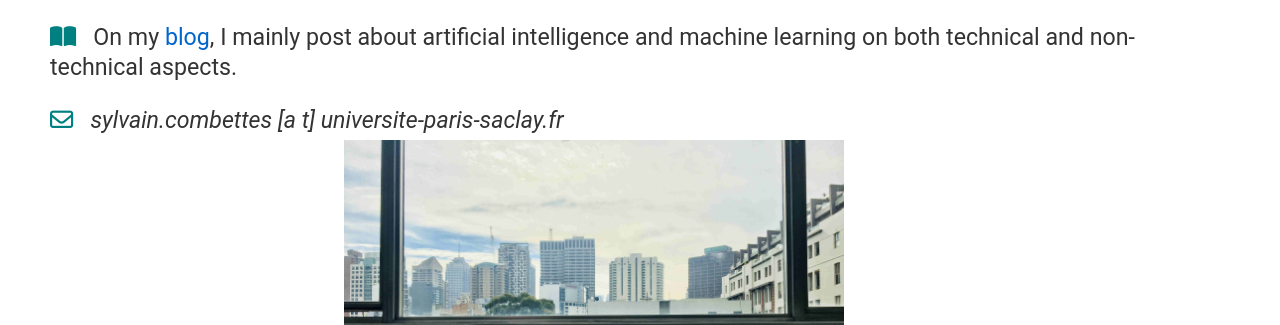
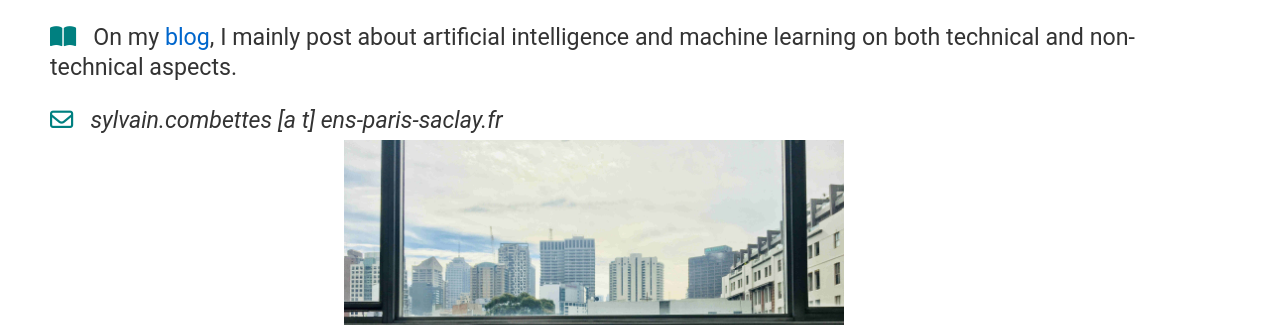
Before and after one commit to sylvaincom/sylvaincom.github.io, a Jekyll site: the page built from index.html, in a window 1280 px wide. Shown: the part 372-697 px from the top of the page. Built offline with Jekyll 4.4.1, drawn with Linux system fonts in a browser that asks for light colours; nearby versions of some CDN libraries.

Commit message:
Updating the email

```diff
--- a/cv/index.html
+++ b/cv/index.html
@@ -13,7 +13,7 @@ title: Sylvain Combettes' CV
     </div>
 
     <div class="column">
-    <p> <i class="far fa-envelope" style="color:#008080"></i> &nbsp; <i>sylvain.combettes [a t] universite-paris-saclay.fr</i></p>
+    <p> <i class="far fa-envelope" style="color:#008080"></i> &nbsp; <i>sylvain.combettes [a t] ens-paris-saclay.fr</i></p>
 
     <p> <i class="fas fa-briefcase" style="color:#008080"></i> &nbsp; I am a first-year PhD student at <a href="https://en.wikipedia.org/wiki/%C3%89cole_normale_sup%C3%A9rieure_Paris-Saclay" target="_blank">École Normale Supérieure Paris-Saclay</a> in Data Science applied to biomedical time series, advised by <a href="http://www.laurentoudre.fr/" target="_blank">Laurent Oudre</a> and <a href="https://charles.doffy.net" target="_blank">Charles Truong</a>.</p>
 
--- a/index.html
+++ b/index.html
@@ -16,7 +16,7 @@ I am focusing on a symbolic representation for physiological signals (biomedical
 
 <p> <i class="fas fa-book-open" style="color:#008080"></i> &nbsp; On my <a href="/blog/">blog</a>, I mainly post about artificial intelligence and machine learning on both technical and non-technical aspects.</p>
 
-<p> <i class="far fa-envelope" style="color:#008080"></i> &nbsp; <i>sylvain.combettes [a t] universite-paris-saclay.fr</i></p>
+<p> <i class="far fa-envelope" style="color:#008080"></i> &nbsp; <i>sylvain.combettes [a t] ens-paris-saclay.fr</i></p>
 
 <img src="img/home.jpg" alt="AI" class="center" style="width:500px" style="max-width:60%">
 <center><p style="font-size:0.6em"> Photo by <a href="https://unsplash.com/@franki" target="_blank">Franki Chamaki</a> from <a href="https://unsplash.com/" target="_blank">Unsplash</a>.</p></center>
```
